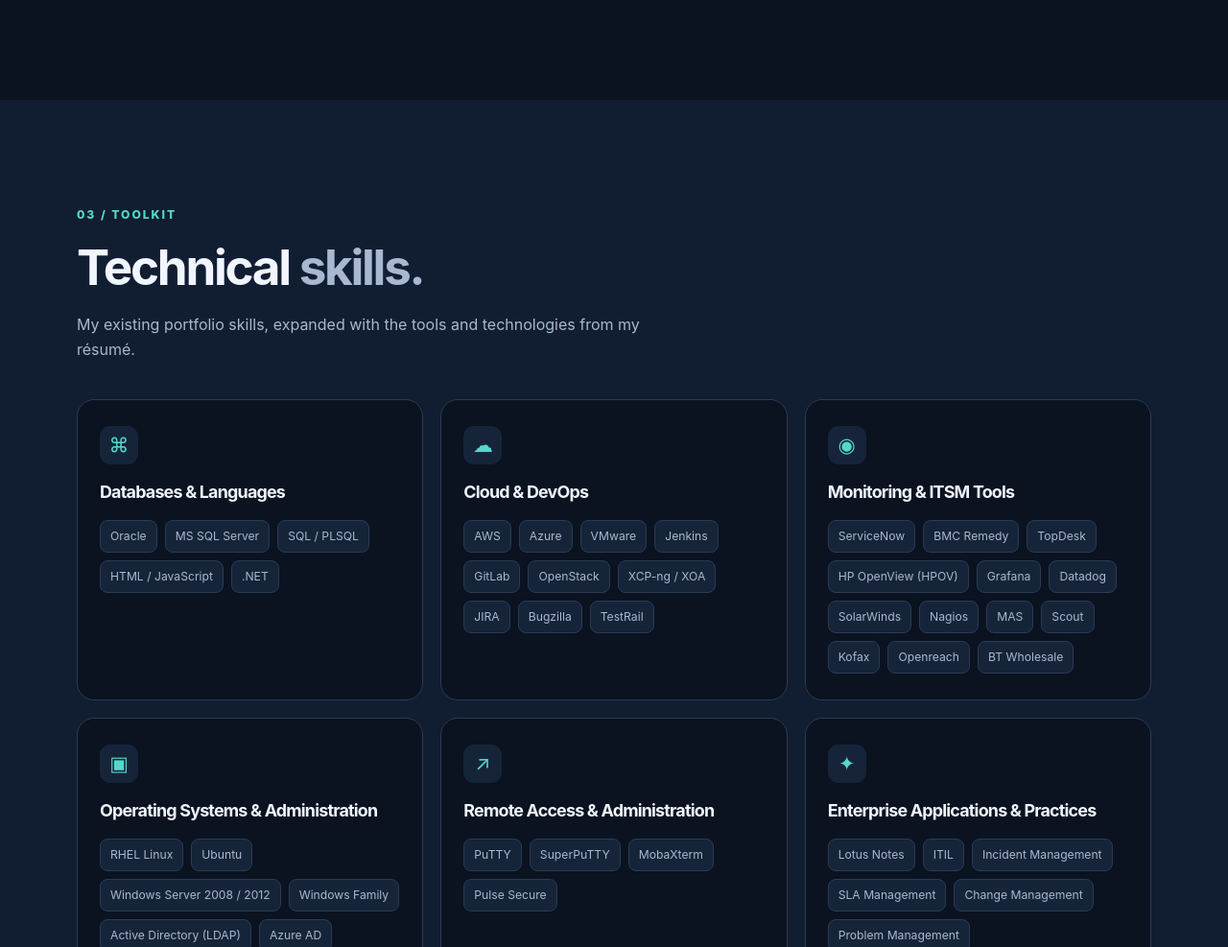
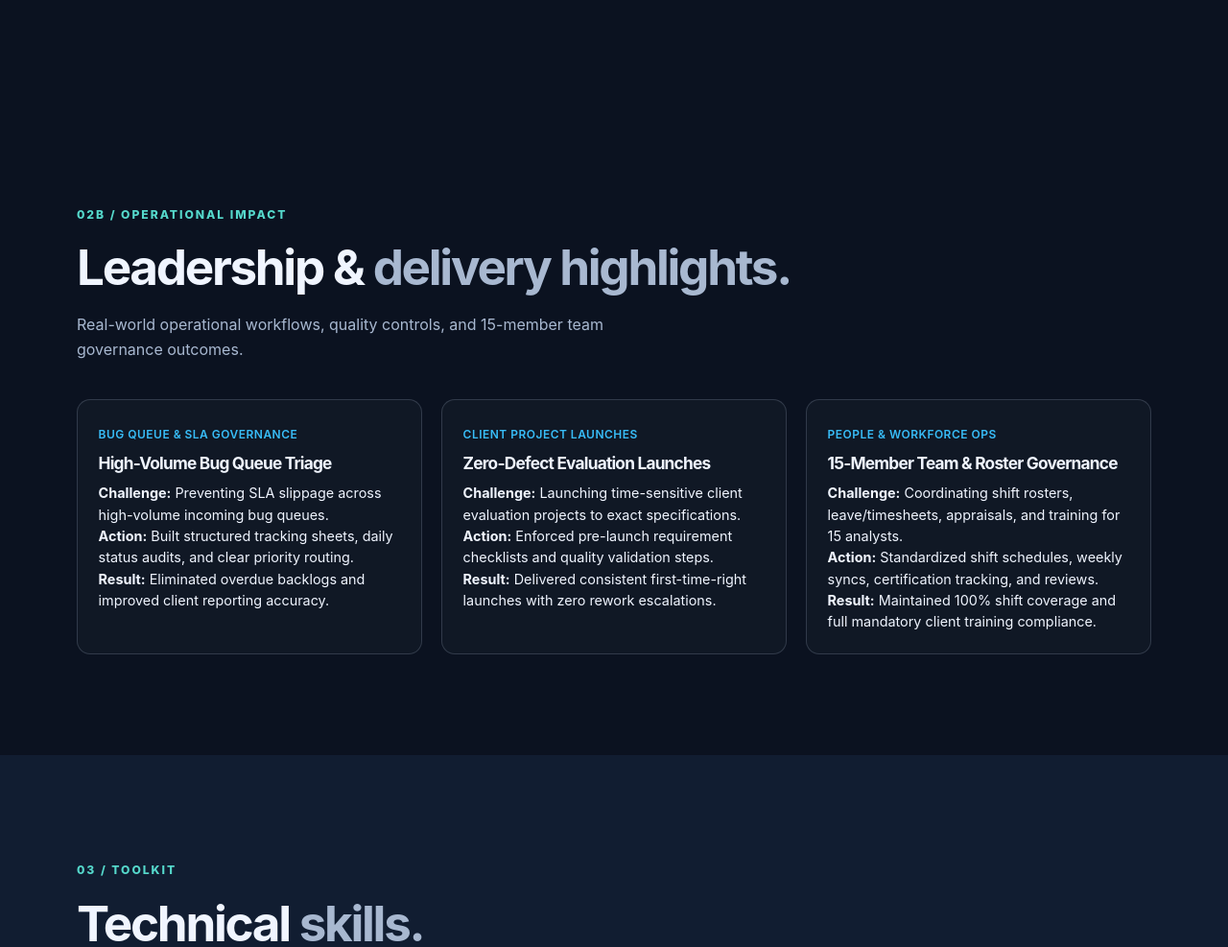
Before and after one commit to sudheernaidud-ops/my-website, a plain HTML site: page index.html in a window 1280 px wide. Shown: the part 3304-4291 px from the top of the page at 96% size. Drawn offline with Linux system fonts and the light colour scheme.

Commit message:
Add operational impact section with leadership highlights
Added a new section for operational impact with leadership highlights and detailed articles on bug queue governance, client project launches, and team management.

```diff
--- a/index.html
+++ b/index.html
@@ -126,6 +126,43 @@
         <article class="job"><div class="job-date">Sep 2005 – Feb 2006</div><div class="job-body"><div class="job-top"><h3>Service Desk Data Administrator</h3><span class="company">Bharti Infotel · Delhi</span></div><p>HP OpenView service desk administration, user access, circuit records, reporting and NOC coordination.</p><div class="mini-tags"><span>HP OpenView</span><span>Service Desk</span><span>NOC</span></div></div></article>
       </div><details class="earlier-role"><summary>Additional professional experience</summary><p><strong>Quality Control / Stock Replenishing — Tesco, Edinburgh, UK (Aug 2008 – Jan 2014).</strong> Customer service, stock operations, supplier coordination and team support.</p></details>
       </div></section>
+    <section class="section" id="impact">
+  <div class="shell">
+    <div class="section-heading">
+      <span class="kicker">02B / Operational Impact</span>
+      <h2>Leadership &amp; <span class="muted">delivery highlights.</span></h2>
+      <p>Real-world operational workflows, quality controls, and 15-member team governance outcomes.</p>
+    </div>
+    <div style="display: grid; grid-template-columns: repeat(auto-fit, minmax(260px, 1fr)); gap: 1.25rem; margin-top: 1.5rem;">
+
+      <article style="padding: 1.35rem; border-radius: 14px; border: 1px solid rgba(148, 163, 184, 0.25); background: rgba(148, 163, 184, 0.04);">
+        <span style="font-size: 0.75rem; font-weight: 600; letter-spacing: 0.04em; color: #38bdf8;">BUG QUEUE &amp; SLA GOVERNANCE</span>
+        <h3 style="margin: 0.5rem 0 0.65rem; font-size: 1.08rem;">High-Volume Bug Queue Triage</h3>
+        <p style="font-size: 0.9rem; line-height: 1.55; margin: 0;"><strong>Challenge:</strong> Preventing SLA slippage across high-volume incoming bug queues.<br>
+        <strong>Action:</strong> Built structured tracking sheets, daily status audits, and clear priority routing.<br>
+        <strong>Result:</strong> Eliminated overdue backlogs and improved client reporting accuracy.</p>
+      </article>
+
+      <article style="padding: 1.35rem; border-radius: 14px; border: 1px solid rgba(148, 163, 184, 0.25); background: rgba(148, 163, 184, 0.04);">
+        <span style="font-size: 0.75rem; font-weight: 600; letter-spacing: 0.04em; color: #38bdf8;">CLIENT PROJECT LAUNCHES</span>
+        <h3 style="margin: 0.5rem 0 0.65rem; font-size: 1.08rem;">Zero-Defect Evaluation Launches</h3>
+        <p style="font-size: 0.9rem; line-height: 1.55; margin: 0;"><strong>Challenge:</strong> Launching time-sensitive client evaluation projects to exact specifications.<br>
+        <strong>Action:</strong> Enforced pre-launch requirement checklists and quality validation steps.<br>
+        <strong>Result:</strong> Delivered consistent first-time-right launches with zero rework escalations.</p>
+      </article>
+
+      <article style="padding: 1.35rem; border-radius: 14px; border: 1px solid rgba(148, 163, 184, 0.25); background: rgba(148, 163, 184, 0.04);">
+        <span style="font-size: 0.75rem; font-weight: 600; letter-spacing: 0.04em; color: #38bdf8;">PEOPLE &amp; WORKFORCE OPS</span>
+        <h3 style="margin: 0.5rem 0 0.65rem; font-size: 1.08rem;">15-Member Team &amp; Roster Governance</h3>
+        <p style="font-size: 0.9rem; line-height: 1.55; margin: 0;"><strong>Challenge:</strong> Coordinating shift rosters, leave/timesheets, appraisals, and training for 15 analysts.<br>
+        <strong>Action:</strong> Standardized shift schedules, weekly syncs, certification tracking, and reviews.<br>
+        <strong>Result:</strong> Maintained 100% shift coverage and full mandatory client training compliance.</p>
+      </article>
+
+    </div>
+  </div>
+</section>
+
     <section class="section skills-section" id="skills"><div class="shell"><div class="section-heading"><span class="kicker">03 / Toolkit</span><h2>Technical <span class="muted">skills.</span></h2><p>My existing portfolio skills, expanded with the tools and technologies from my résumé.</p></div>
       <div class="skills-grid">
         <article class="skill-category"><div class="skill-icon">⌘</div><h3>Databases & Languages</h3><div class="skill-items"><span class="skill-tag">Oracle</span><span class="skill-tag">MS SQL Server</span><span class="skill-tag">SQL / PLSQL</span><span class="skill-tag">HTML / JavaScript</span><span class="skill-tag">.NET</span></div></article>
```
